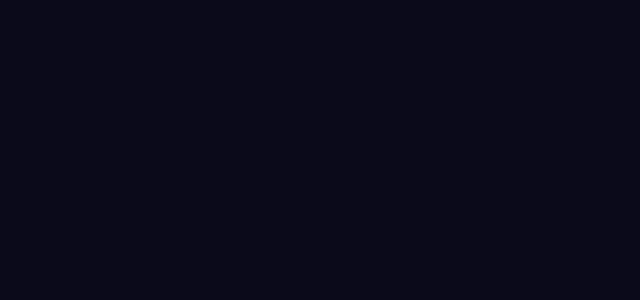
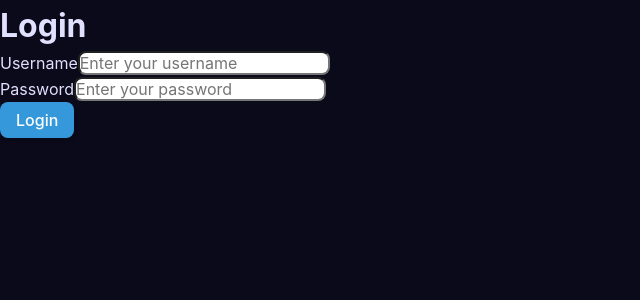
Before and after one commit to last-million/tfrtita444, a React (Vite) app in the folder frontend/: page /login in a window 1280 px wide. Shown: the top 300 px of the page, without its empty margins (0-640 px from the left). Built offline with nearby package versions, Linux system fonts and the light colour scheme.

Commit message:
Update App.jsx

```diff
--- a/frontend/src/App.jsx
+++ b/frontend/src/App.jsx
@@ -17,6 +17,7 @@
 import KnowledgeBase from './pages/KnowledgeBase';
 import Authentication from './pages/Authentication';
 import SystemConfig from './pages/SystemConfig';
+import LoginPage from './pages/LoginPage';
 
 // Styles
 import './App.css';
@@ -45,8 +46,8 @@
           <KnowledgeBaseProvider>
             <Router>
               <Routes>
-                {/* Redirect login to dashboard */}
-                <Route path="/login" element={<Navigate to="/" replace />} />
+                {/* Login page */}
+                <Route path="/login" element={<LoginPage />} />
 
                 {/* Protected routes */}
                 <Route path="/" element={
@@ -98,7 +99,7 @@
                 } />
 
                 <Route path="/system-config" element={
-                  <ProtectedRoute>
+                  <ProtectedRoute adminRequired={true}>
                     <Layout>
                       <SystemConfig />
                     </Layout>
```
